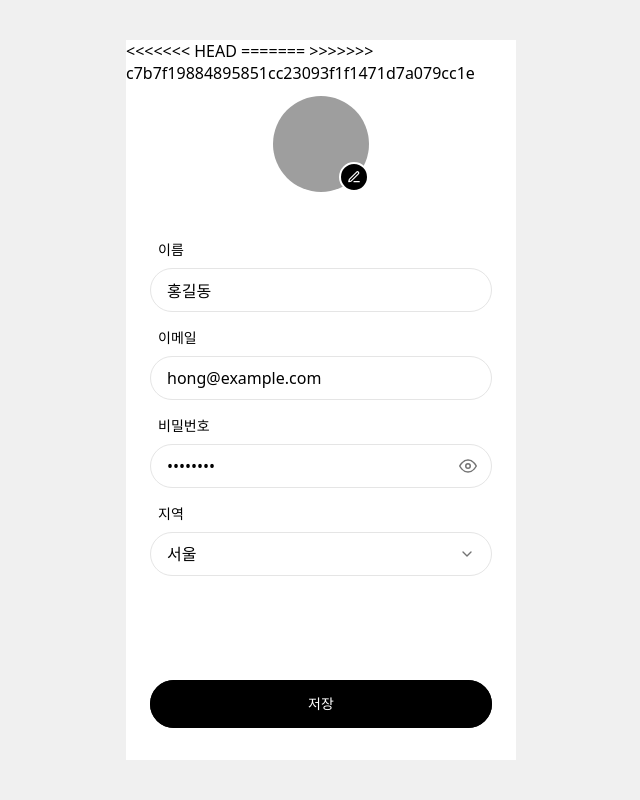
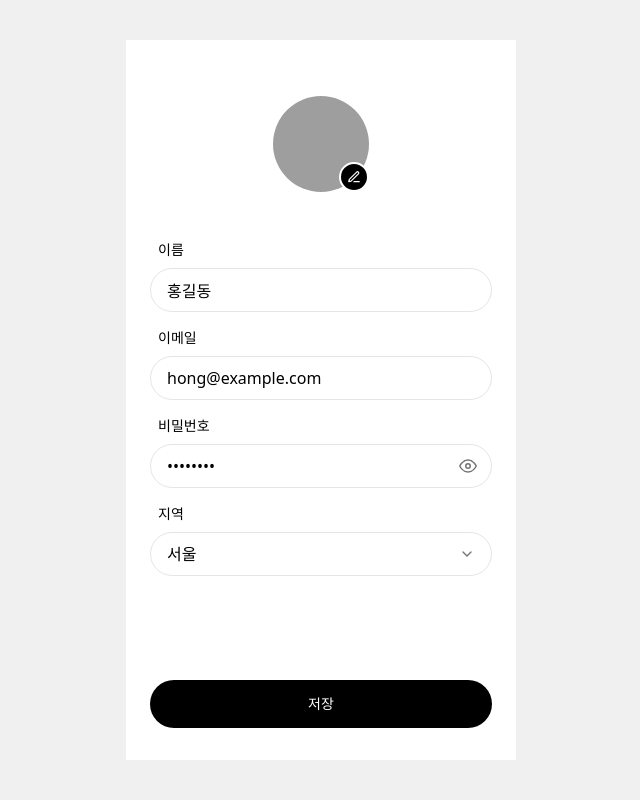
Before and after one commit to HumanRhoid/jsp-secondhand-market, a Java web app: page /profileEdit.jsp in a window 1280 px wide. Shown: the whole page, without its empty margins (319-959 px from the left). Run offline with Tomcat 11, a stand-in JSP engine, Linux system fonts and the light colour scheme; grey boxes are pictures that could not be loaded.

Commit message:
fix: merge 충돌 해결 (jakarta 버전 유지)

```diff
--- a/src/main/java/com/market/product/ProductController.java
+++ b/src/main/java/com/market/product/ProductController.java
@@ -1,12 +1,7 @@
 package com.market.product;
 
-<<<<<<< HEAD
 import jakarta.servlet.annotation.WebServlet;
 import jakarta.servlet.http.HttpServlet;
-=======
-import javax.servlet.annotation.WebServlet;
-import javax.servlet.http.HttpServlet;
->>>>>>> c7b7f19884895851cc23093f1f1471d7a079cc1e
 
 @WebServlet("/product/*")
 public class ProductController extends HttpServlet {
--- a/src/main/java/com/market/user/UserController.java
+++ b/src/main/java/com/market/user/UserController.java
@@ -1,12 +1,7 @@
 package com.market.user;
 
-<<<<<<< HEAD
 import jakarta.servlet.annotation.WebServlet;
 import jakarta.servlet.http.HttpServlet;
-=======
-import javax.servlet.annotation.WebServlet;
-import javax.servlet.http.HttpServlet;
->>>>>>> c7b7f19884895851cc23093f1f1471d7a079cc1e
 
 @WebServlet("/user/*")
 public class UserController extends HttpServlet {
--- a/src/main/webapp/profileEdit.jsp
+++ b/src/main/webapp/profileEdit.jsp
@@ -242,11 +242,7 @@
     </div>
 
     <!-- 저장 -->
-<<<<<<< HEAD
     <button class="save-btn" type="button" onclick="location.href='profile.jsp'">저장</button>
-=======
-    <button class="save-btn" type="button" onclick="location.href='profile-view.html'">저장</button>
->>>>>>> c7b7f19884895851cc23093f1f1471d7a079cc1e
 
   </div>
 </body>
```
Also changed, not shown: src/main/java/com/market/common/EncodingFilter.java (+0 -8 lines), src/main/java/com/market/common/LoginCheckFilter.java (+0 -8 lines).
